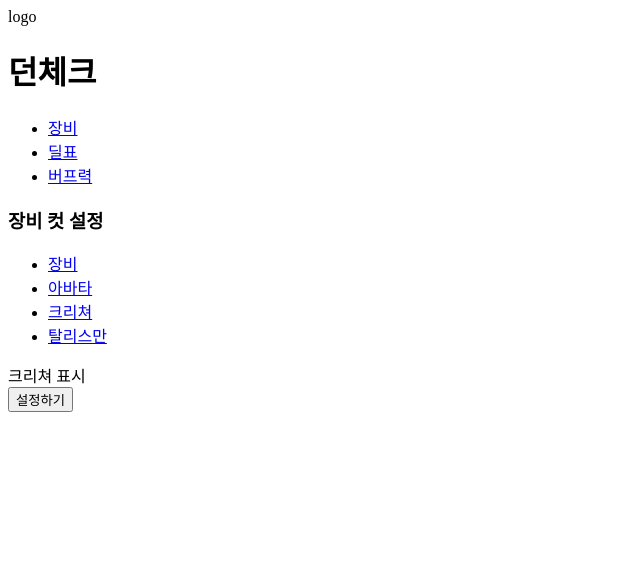
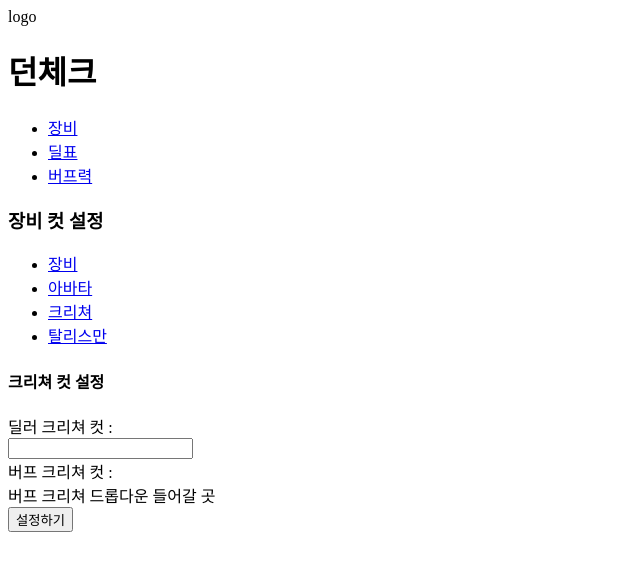
Before and after one commit to goldmembrane/DunCheck_Client, a React (Create React App) app: page /setting/equipment/cutcreature in a window 1280 px wide. Shown: the top 570 px of the page, without its empty margins (0-640 px from the left). Built offline with nearby package versions, Linux system fonts and the light colour scheme.

Commit message:
make up creature.tsx file

```diff
--- a/src/settingOption/equipment/Creature.tsx
+++ b/src/settingOption/equipment/Creature.tsx
@@ -3,7 +3,21 @@ import * as React from 'react';
 const Creature = () => {
     return (
         <>
-            <div>크리쳐 표시</div>
+            <div className = "creatureWrapBox">
+                <div className = "creatureTitleBox">
+                    <h4>크리쳐 컷 설정</h4>
+                </div>
+                <div className = "creatureContentBox">
+                    <div className = "dealerCreatureBox">
+                        <div className = "dealerCreatureLabel">딜러 크리쳐 컷 : </div>
+                        <input className = "checkDealerCreature" type = "text" />
+                    </div>
+                    <div className = "buffCreatureBox">
+                        <div className = "buffCreatureLabel">버프 크리쳐 컷 : </div>
+                        <div className = "checkBuffCreatureDropdown">버프 크리쳐 드롭다운 들어갈 곳</div>
+                    </div>
+                </div>
+            </div>
         </>
     )
 }
```
